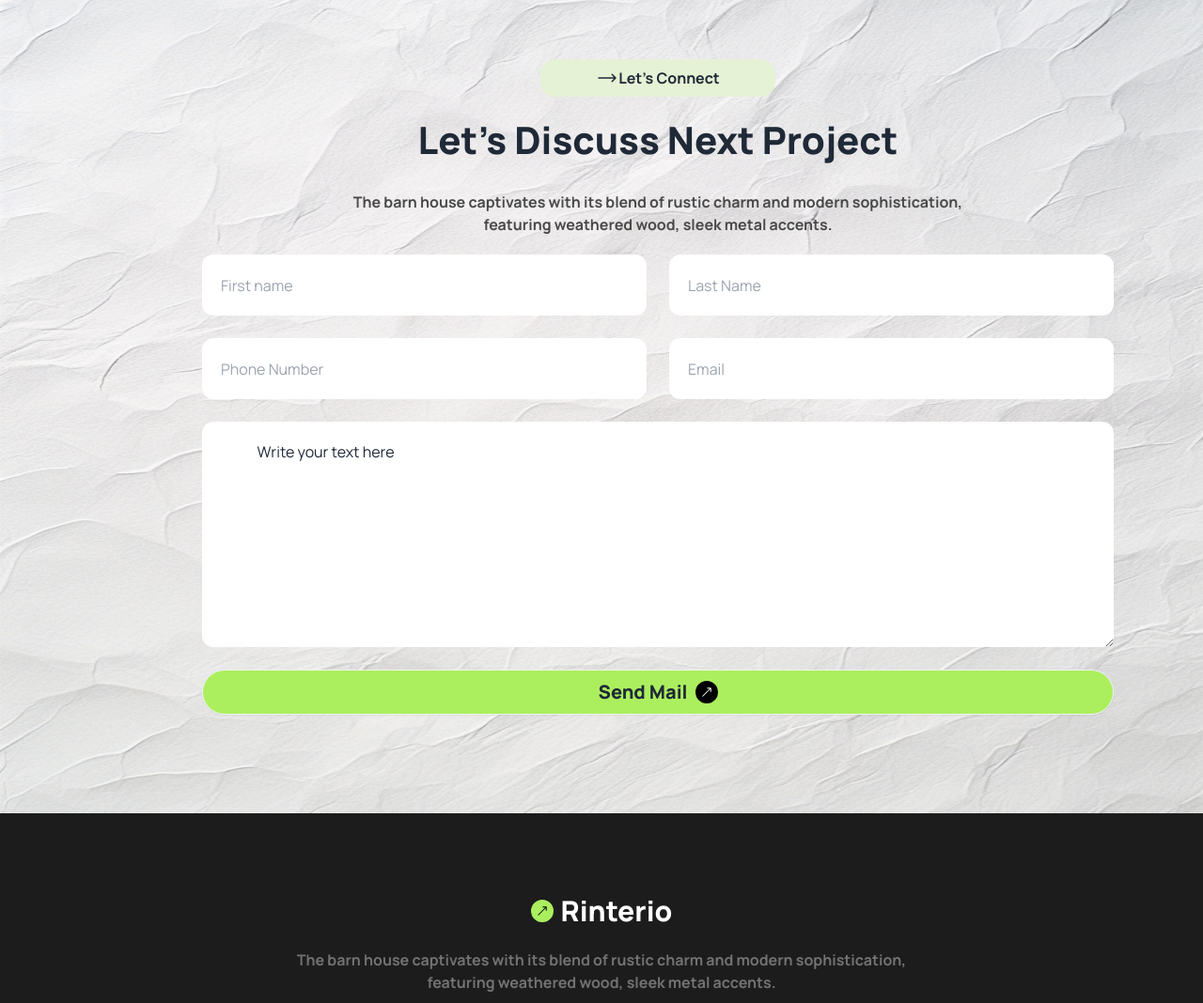
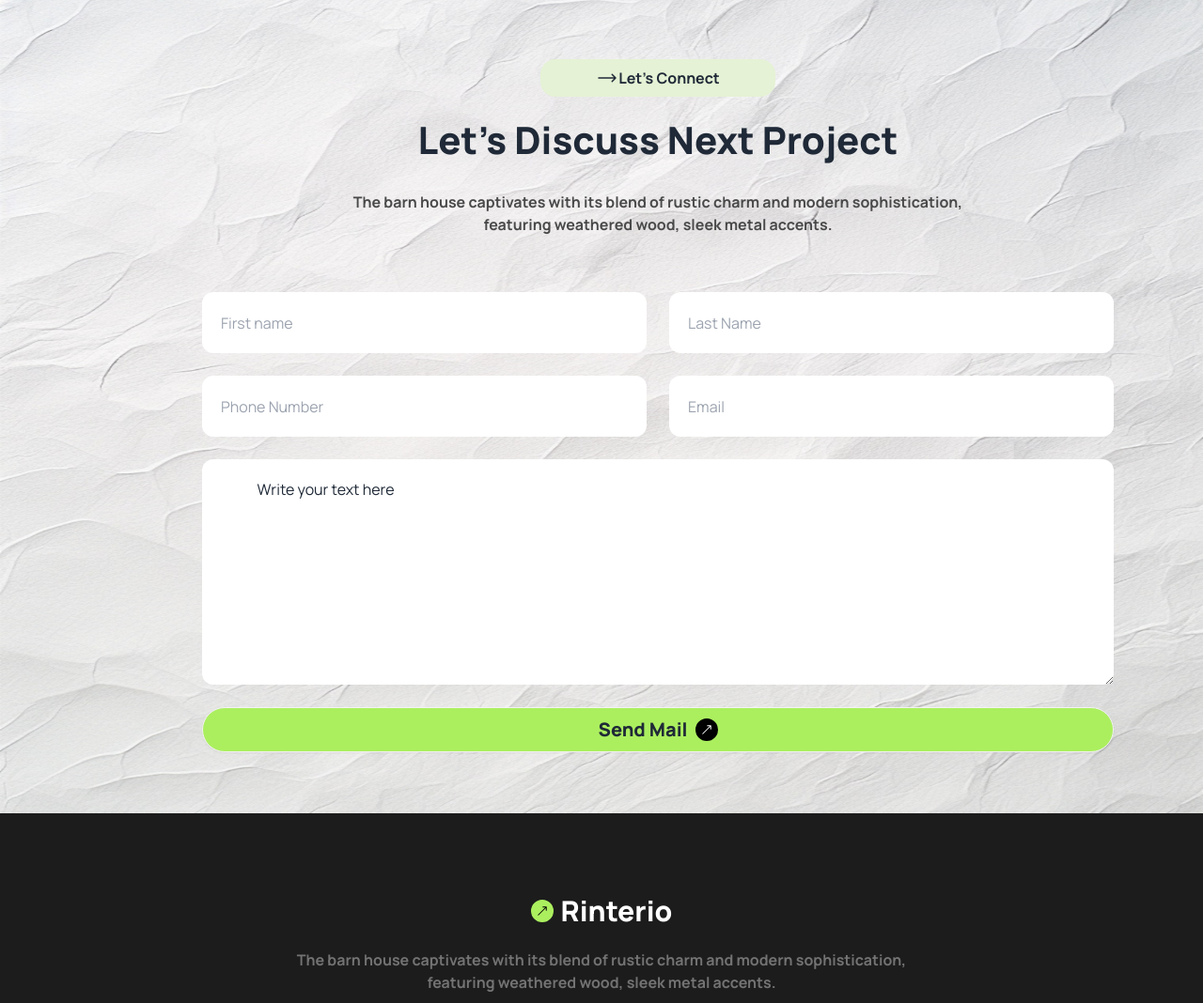
Before and after one commit to Tanvir6184/Assignment-03-Project, a plain HTML site: page index.html in a window 1280 px wide. Shown: the part 3121-4189 px from the top of the page at 94% size. Drawn offline with nearby package versions, Linux system fonts and the light colour scheme.

Commit message:
bugs fixed

```diff
--- a/index.html
+++ b/index.html
@@ -548,7 +548,7 @@
           </div>
           <!-- FORM MAIN BODY  -->
           <div
-            class="grid grid-cols-1 lg:grid-cols-2 lg:justify-around mt-5 lg:w-[970px] mx-auto gap-6"
+            class="grid grid-cols-1 lg:grid-cols-2 lg:justify-around mt-5 lg:w-[970px] mx-auto gap-6 pt-10"
           >
             <input
               class="lg:w-[473px] lg:h-[65px] p-5 rounded-xl"
```
